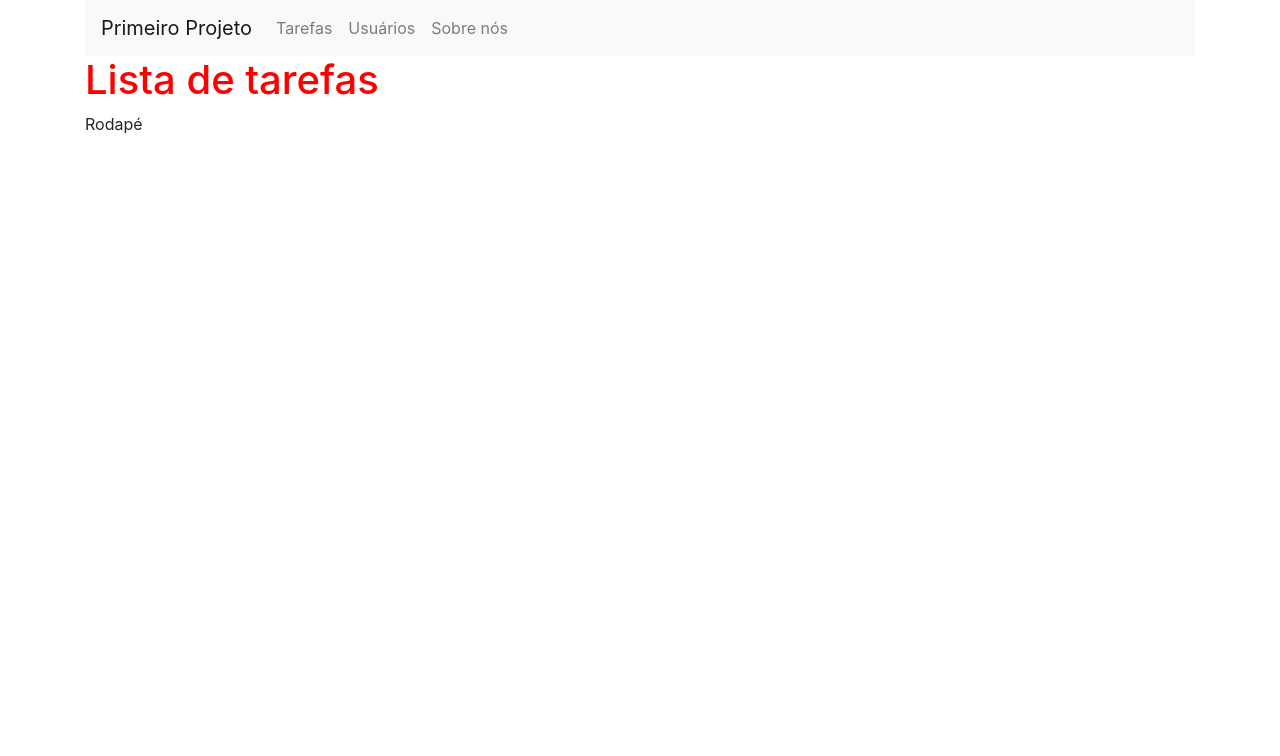
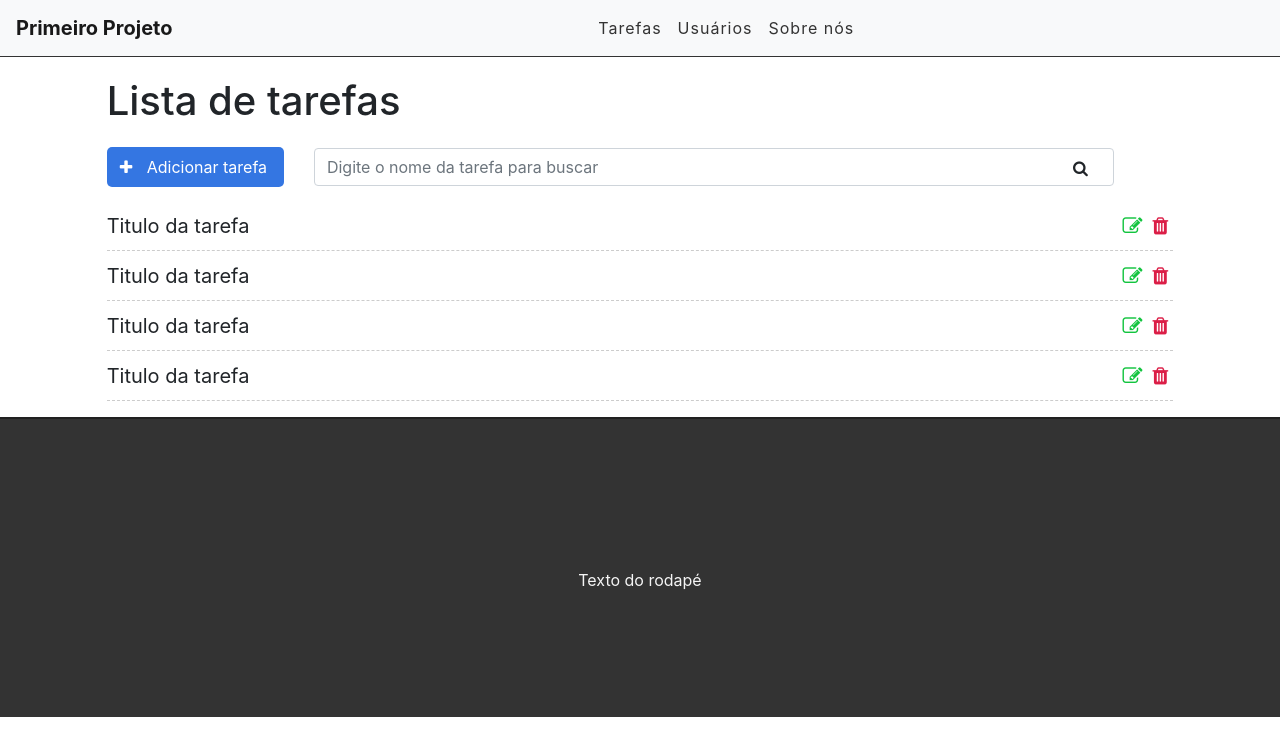
Before and after one commit to ldslucas23/projetoDjango, a Django app: template primeiro_projeto/tasks/templates/tasks/list.html in a window 1280 px wide. Shown: the top 756 px of the page. Run offline with Django 3.2, Linux system fonts and the light colour scheme; the template is opened without the code that fills it, so the values that code supplies are empty; some libraries are stand-ins or nearby versions.

Commit message:
Criado layout da aplicação tasks

```diff
--- a/primeiro_projeto/tasks/static/css/style.css
+++ b/primeiro_projeto/tasks/static/css/style.css
@@ -1,3 +1,101 @@
-h1{
-    color: red;
+.container-fluid{
+    padding: 0;
 }
+
+/* Navbar */
+
+.navbar{
+    border-bottom: 1px solid #333;
+    margin-bottom: 20px;
+}
+
+.navbar-nav{
+    margin: auto;
+}
+
+.navbar-brand{
+    font-weight: bold;
+}
+
+.navbar-light .navbar-nav a.nav-link {
+    color: #333;
+    letter-spacing: 1px;
+}
+
+/* Botão de adicionar tarefa */
+.add-div{
+    background-color:  #3476e2;
+    cursor: pointer;
+    display: inline-block;
+    color: #FFF;
+    padding: 8px;
+    border-radius: 5px;
+    margin-right: 25px;
+}
+
+.fa.fa-plus{
+    color: #FFF;
+    margin-right: 10px;
+    margin-left: 5px;
+}
+
+/* search */
+
+.fa.fa-search{
+    position: absolute;
+    top: 12px;
+    right: 26px;
+}
+
+.search-div{
+    padding: 0px;
+    margin-top: 15px;
+    margin-bottom: 15px;
+    display: inline-block;
+}
+/* Lista de tarefas */
+
+.list-div{
+    padding: 0;
+}
+
+.task-list{
+    padding-left: 0;
+}
+
+.task-item{
+    list-style: none;
+    font-size: 20px;
+    height: 50px;
+    padding-top: 10px;
+    border-bottom: 1px dashed #ccc;
+}
+
+.fa.fa-trash, .fa.fa-edit{
+    cursor: pointer;
+    margin: 5px;
+    font-size: 20px;
+    float: right;
+}
+
+.fa.fa-trash{
+    color: #db1e47;
+}
+
+.fa.fa-edit{
+    color: #13c43f;
+}
+/* Rodapé */
+
+footer{
+    background-color: #333;
+    height: 300px;
+    border-top: 2px solid #202020;
+}
+
+footer p{
+    color: #f5f5f5;
+    text-align: center;
+    top: 50%;
+    position: relative;
+}
--- a/primeiro_projeto/tasks/templates/base.html
+++ b/primeiro_projeto/tasks/templates/base.html
@@ -5,10 +5,11 @@
     <meta charset="UTF-8">
     <title>{% block title %}{% endblock %}</title>
     <link rel="stylesheet" href="https://stackpath.bootstrapcdn.com/bootstrap/4.5.2/css/bootstrap.min.css" integrity="sha384-JcKb8q3iqJ61gNV9KGb8thSsNjpSL0n8PARn9HuZOnIxN0hoP+VmmDGMN5t9UJ0Z" crossorigin="anonymous">
+    <link rel="stylesheet" href="https://cdnjs.cloudflare.com/ajax/libs/font-awesome/4.7.0/css/font-awesome.min.css">
     <link rel="stylesheet" href="{% static 'css/style.css' %}">
 </head>
 <body>
-    <div class="container">
+    <div class="container-fluid">
         <nav class="navbar navbar-expand-lg navbar-light bg-light">
               <a class="navbar-brand" href="#">Primeiro Projeto</a>
               <button class="navbar-toggler" type="button" data-toggle="collapse" data-target="#navbarSupportedContent" aria-controls="navbarSupportedContent" aria-expanded="false" aria-label="Toggle navigation">
@@ -29,10 +30,9 @@
                 </ul>
               </div>
         </nav>
-        {% block content %}
-        {% endblock %}
+        {% block content %}{% endblock %}
         <footer>
-            Rodapé
+            <p>Texto do rodapé</p>
         </footer>
     </div>
     <script src="https://stackpath.bootstrapcdn.com/bootstrap/4.5.2/js/bootstrap.bundle.min.js" integrity="sha384-LtrjvnR4Twt/qOuYxE721u19sVFLVSA4hf/rRt6PrZTmiPltdZcI7q7PXQBYTKyf" crossorigin="anonymous"></script>
--- a/primeiro_projeto/tasks/templates/tasks/list.html
+++ b/primeiro_projeto/tasks/templates/tasks/list.html
@@ -1,5 +1,36 @@
 {% extends 'base.html' %}
 {% block title %}Lista de tarefas{% endblock %}
 {% block content %}
-    <h1>Lista de tarefas</h1>
+   <div class="offset-1 col-10 list-div">
+       <h1>Lista de tarefas</h1>
+       <div class="col-2 add-div">
+           <i class="fa fa-plus"></i> Adicionar tarefa
+       </div>
+       <div class="col-9 search-div">
+           <input type="text" id="search" class="form-control" name="search" placeholder="Digite o nome da tarefa para buscar">
+           <i class="fa fa-search"></i>
+       </div>
+       <ul class="task-list">
+           <li class="task-item">
+               <span>Titulo da tarefa</span>
+               <span><i class="fa fa-trash"></i></span>
+               <span><i class="fa fa-edit"></i></span>
+           </li>
+           <li class="task-item">
+               <span>Titulo da tarefa</span>
+               <span><i class="fa fa-trash"></i></span>
+               <span><i class="fa fa-edit"></i></span>
+           </li>
+           <li class="task-item">
+               <span>Titulo da tarefa</span>
+               <span><i class="fa fa-trash"></i></span>
+               <span><i class="fa fa-edit"></i></span>
+           </li>
+           <li class="task-item">
+               <span>Titulo da tarefa</span>
+               <span><i class="fa fa-trash"></i></span>
+               <span><i class="fa fa-edit"></i></span>
+           </li>
+       </ul>
+   </div>
 {% endblock %}
```
